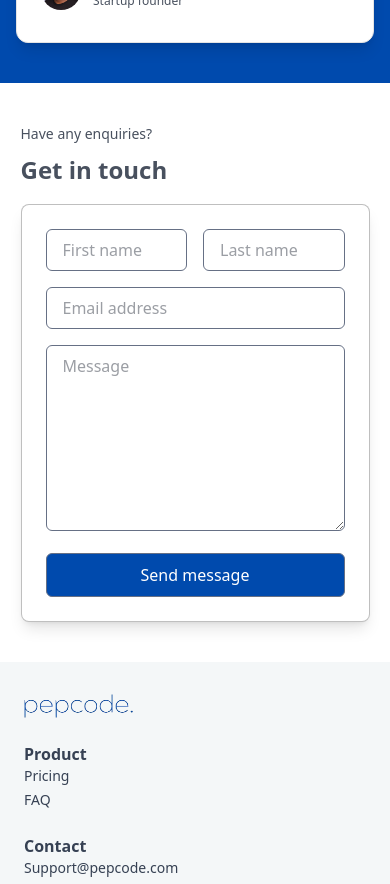
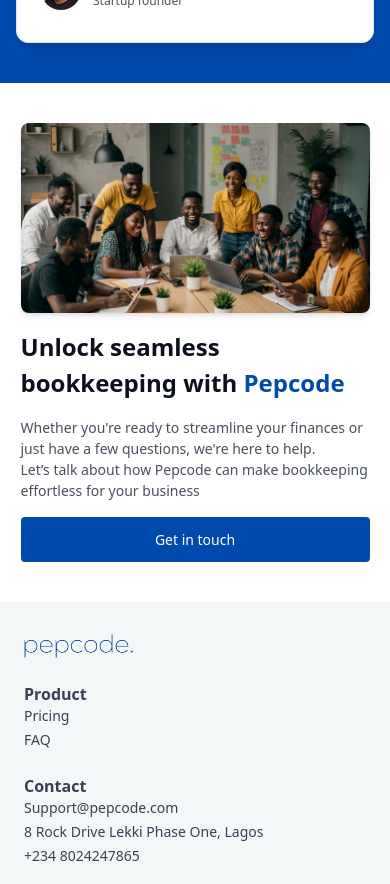
Before and after one commit to emmanuelandyeze/pepcode-website-new, a Next.js app: page / in a window 390 px wide. Shown: the part 3820-4704 px from the top of the page. Built offline with nearby package versions, Linux system fonts and the light colour scheme.

Commit message:
update get in touch

```diff
--- a/app/demo/page.jsx
+++ b/app/demo/page.jsx
@@ -19,7 +19,7 @@
 			</div>
 
 			<div className="max-w-5xl mx-auto mt-8 bg-white text-black p-6">
-				<div className="flex flex-col md:flex-row md:gap-[112px] md:items-center">
+				<div className="flex flex-col md:flex-row md:gap-[102px] md:items-center">
 					{/* Left Section */}
 					<div className="flex flex-col items-start">
 						<p className="text-[#48505E] text-[14px] md:text-[18px] font-[400] mb-2">
@@ -38,37 +38,31 @@
 					</div>
 
 					{/* Right Section (Form) */}
-					<div className="bg-white md:w-[446px] w-full md:h-[462px] flex flex-col justify-center shadow-lg rounded-lg p-6 border border-[#00000040]">
-						<form className="space-y-4">
-							<div className="grid grid-cols-2 gap-4">
-								<input
-									type="text"
-									placeholder="First name"
-									className="w-full border-[1px] border-[#667085] text-[#383E49] rounded-md px-4 py-2 focus:ring focus:ring-blue-300"
-								/>
-								<input
-									type="text"
-									placeholder="Last name"
-									className="w-full border border-[#667085] text-[#383E49] rounded-md px-4 py-2 focus:ring focus:ring-blue-300"
-								/>
+					<div className="bg-white md:w-[552px] w-full md:h-[462px] flex flex-col justify-center">
+						<div>
+							<h1 className="text-[24px] md:text-[32px] font-[600] text-[#0C111D] mb-4">
+								Unlock seamless bookkeeping with{' '}
+								<span className="text-[#004AAD]">Pepcode</span>
+							</h1>
+							<div>
+								<p className="text-[#48505E] text-[14px] md:text-[18px] font-[400]">
+									Whether you're ready to streamline your
+									finances or just have a few questions,
+									we're here to help.
+								</p>
+								<p className="text-[#48505E] text-[14px] md:text-[18px] font-[400] mb-4">
+									Let’s talk about how Pepcode can make
+									bookkeeping effortless for your business
+								</p>
 							</div>
-							<input
-								type="email"
-								placeholder="Email address"
-								className="w-full border border-[#667085] text-[#383E49] rounded-md px-4 py-2 focus:ring focus:ring-blue-300"
-							/>
-							<textarea
-								rows="7"
-								placeholder="Message"
-								className="w-full border border-[#667085] text-[#383E49] rounded-md px-4 py-2 focus:ring focus:ring-blue-300"
-							></textarea>
-							<button
-								type="submit"
-								className="w-full bg-[#004AAD] border border-[#667085] text-white font-medium py-[9px] px-[16px] rounded-md hover:bg-blue-700 transition"
+							<a
+								href="https://forms.gle/heEfSvYWxCviNQ138"
+								target="_blank"
+								className="bg-[#004AAD] mt-4 flex items-center justify-center cursor-pointer text-[14px] md:text-[16px] font-[500] text-white px-[20px] py-[12px] rounded-[4px] w-[100%] md:w-[190px] md:h-[48px]"
 							>
-								Send message
-							</button>
-						</form>
+								Get in touch
+							</a>
+						</div>
 					</div>
 				</div>
 			</div>
--- a/components/About.jsx
+++ b/components/About.jsx
@@ -3,7 +3,7 @@
 
 const About = () => {
 	return (
-		<div className=" max-w-[349px] md:max-w-[1048px] mx-auto overflow-hidden py-10 md:py-20 bg-[#fff] justify-center items-center">
+		<div className=" max-w-[349px] md:max-w-[908px] mx-auto overflow-hidden py-10 md:py-20 bg-[#fff] justify-center items-center">
 			<div className="flex flex-col md:flex-row md:justify-between">
 				<div>
 					<h1 className="md:text-[32px] text-[24px] font-[600] text-[#0C111D]">
--- a/components/Contact.jsx
+++ b/components/Contact.jsx
@@ -6,54 +6,45 @@
 		<div className="max-w-[349px] md:max-w-[1048px] mx-auto py-10 md:py-20 px-0 md:px-0">
 			<div className="flex flex-col md:flex-row md:gap-[112px] md:items-center">
 				{/* Left Section */}
-				<div className='flex flex-col items-start'>
-					<p className="text-[#48505E] text-[14px] md:text-[18px] font-[400] mb-2">
-						Have any enquiries?
-					</p>
-					<h2 className="md:text-[36px] text-[24px] text-[#48505E] font-[600] mb-4">
-						Get in touch
-					</h2>
+				<div className="flex flex-col items-start">
+
 					<Image
 						src={'/images/6.jpg'}
 						width={500}
 						height={500}
 						alt="Team collaboration"
-						className="w-full md:w-[514px] hidden md:block md:h-[354px] object-cover rounded-[8px] shadow-md"
+						className="w-full md:w-[514px] mb-4 md:mb-0 md:h-[354px] object-cover rounded-[8px] shadow-md"
 					/>
 				</div>
 
 				{/* Right Section (Form) */}
-				<div className="bg-white md:w-[446px] w-full md:h-[462px] flex flex-col justify-center shadow-lg rounded-lg p-6 border border-[#00000040]">
-					<form className="space-y-4">
-						<div className="grid grid-cols-2 gap-4">
-							<input
-								type="text"
-								placeholder="First name"
-								className="w-full border-[1px] border-[#667085] text-[#383E49] rounded-md px-4 py-2 focus:ring focus:ring-blue-300"
-							/>
-							<input
-								type="text"
-								placeholder="Last name"
-								className="w-full border border-[#667085] text-[#383E49] rounded-md px-4 py-2 focus:ring focus:ring-blue-300"
-							/>
+				<div className="bg-white md:w-[552px] w-full md:h-[462px] flex flex-col justify-center">
+					<div>
+						<h1 className="text-[24px] md:text-[32px] font-[600] text-[#0C111D] mb-4">
+							Unlock seamless bookkeeping with{' '}
+							<span className="text-[#004AAD]">
+								Pepcode
+							</span>
+						</h1>
+						<div>
+							<p className="text-[#48505E] text-[14px] md:text-[18px] font-[400]">
+								Whether you're ready to streamline your
+								finances or just have a few questions, we're
+								here to help.
+							</p>
+							<p className="text-[#48505E] text-[14px] md:text-[18px] font-[400] mb-4">
+								Let’s talk about how Pepcode can make
+								bookkeeping effortless for your business
+							</p>
 						</div>
-						<input
-							type="email"
-							placeholder="Email address"
-							className="w-full border border-[#667085] text-[#383E49] rounded-md px-4 py-2 focus:ring focus:ring-blue-300"
-						/>
-						<textarea
-							rows="7"
-							placeholder="Message"
-							className="w-full border border-[#667085] text-[#383E49] rounded-md px-4 py-2 focus:ring focus:ring-blue-300"
-						></textarea>
-						<button
-							type="submit"
-							className="w-full bg-[#004AAD] border border-[#667085] text-white font-medium py-[9px] px-[16px] rounded-md hover:bg-blue-700 transition"
+						<a
+							href="https://forms.gle/heEfSvYWxCviNQ138"
+							target="_blank"
+							className="bg-[#004AAD] mt-4 flex items-center justify-center cursor-pointer text-[14px] md:text-[16px] font-[500] text-white px-[20px] py-[12px] rounded-[4px] w-[100%] md:w-[190px] md:h-[48px]"
 						>
-							Send message
-						</button>
-					</form>
+							Get in touch
+						</a>
+					</div>
 				</div>
 			</div>
 		</div>
```
